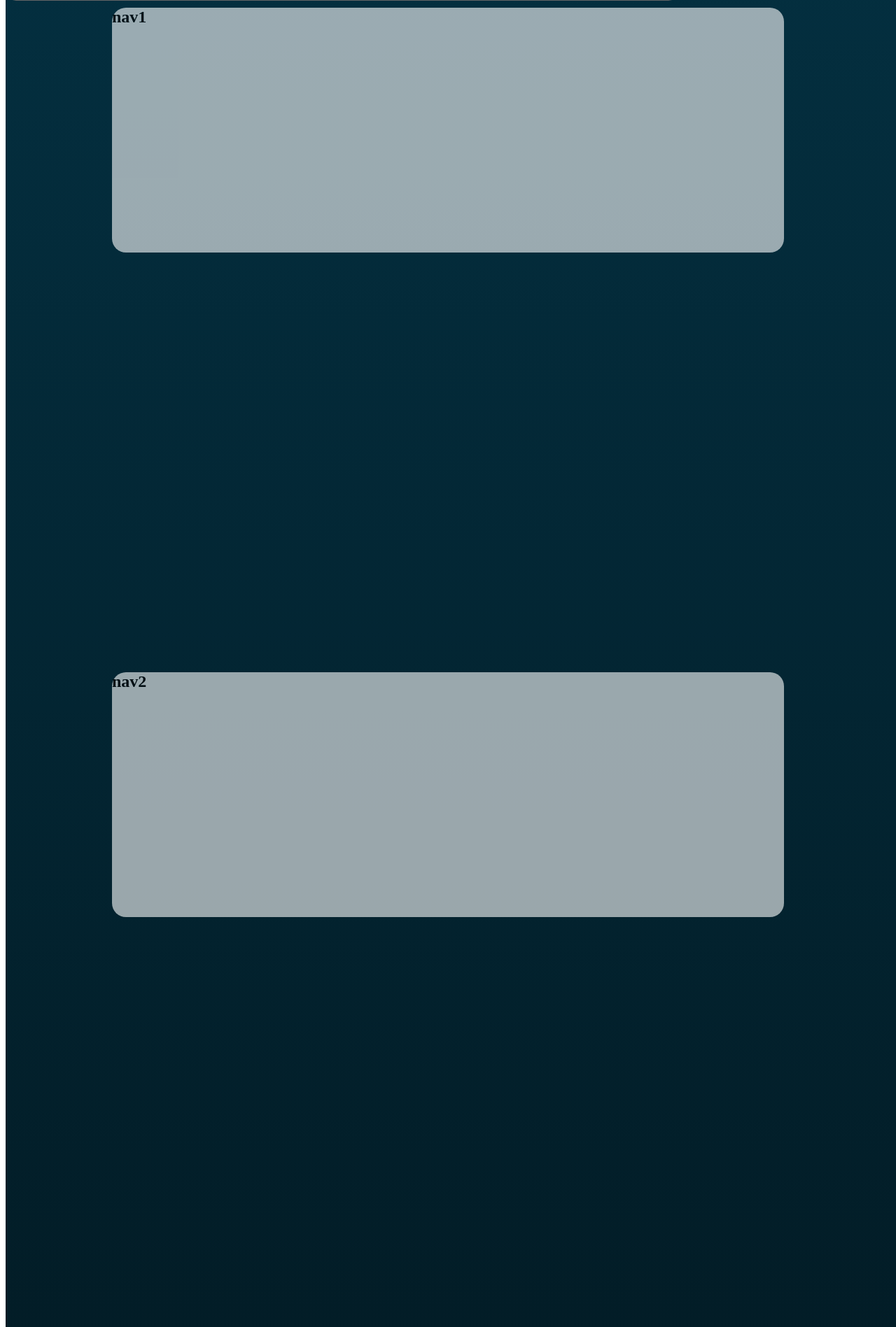
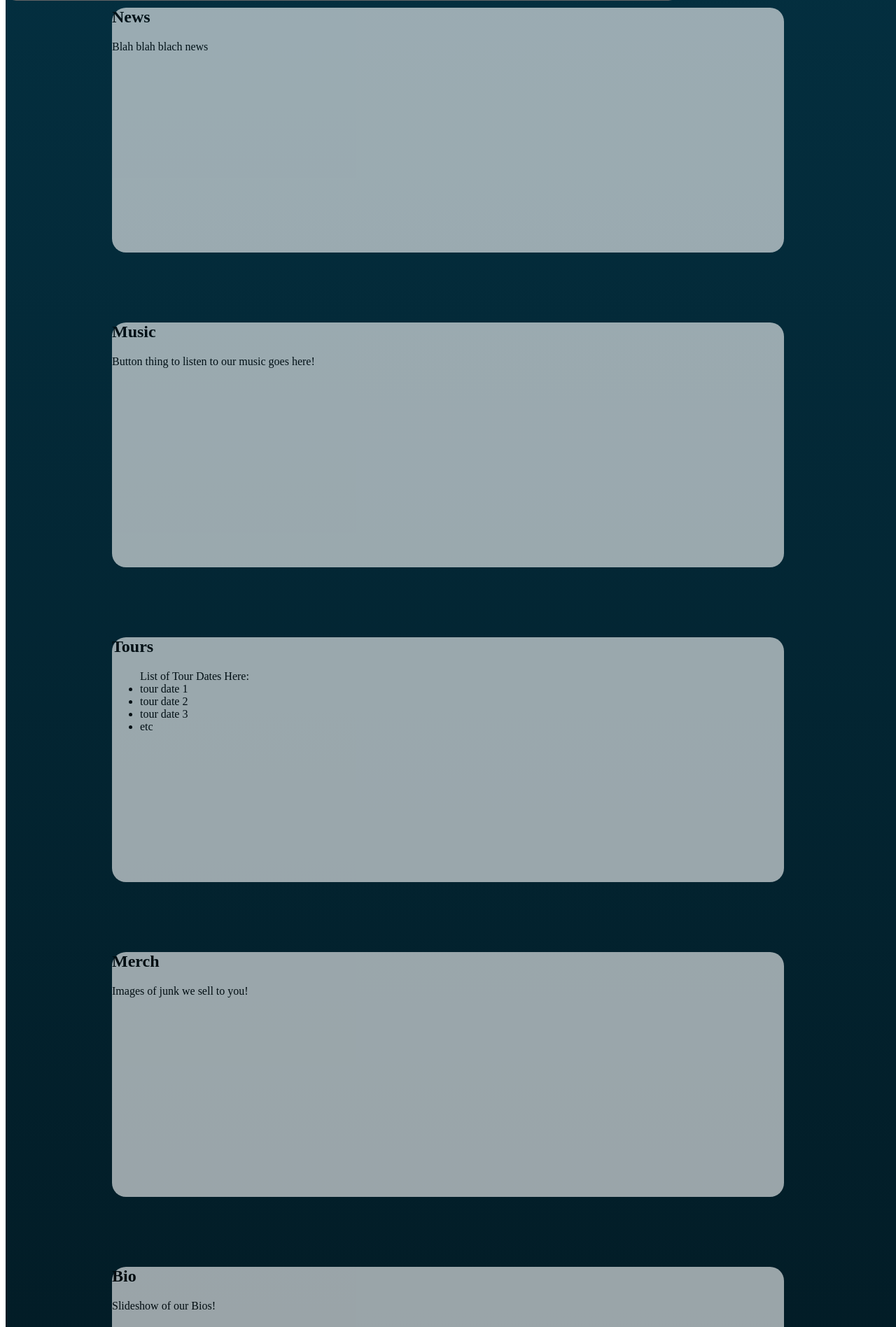
Before and after one commit to lightski/rock_band_site, a PHP site: page / in a window 1280 px wide. Shown: the part 509-2406 px from the top of the page at 70% size. Run offline with PHP 8.4, Linux system fonts and the light colour scheme; some libraries are stand-ins or nearby versions.

Commit message:
changed nav and content areas to reflect our spec from last week. added some bogus content. added some to-dos in the js and css files.

```diff
--- a/index.html
+++ b/index.html
@@ -22,45 +22,55 @@
 </header>
 <nav>
 	<ul>
-		<li onmouseover="porthole_shift('blog')"><a href="#nav1">nav1</a></li>
-		<li onmouseover="porthole_shift('about')"><a href="#nav2">nav2</a></li>
-		<li onmouseover="porthole_shift('members')"><a href="#nav3">nav3</a></li>
-		<li><img id="porthole_front" src="porthole_front.png" height="200px" width="200px" alt="porthole"></li>
-		<li><div id="porthole_back"></div></li>
-		<li onmouseover="porthole_shift('store')"><a href="#nav4">nav4</a></li>
-		<li onmouseover="porthole_shift('music')"><a href="#nav5">nav5</a></li>
-		<li onmouseover="porthole_shift('contact')"><a href="#nav6">nav6</a></li>
+		<li onmouseover="porthole_shift('news')"><a href="#news">News</a></li>
+		<li onmouseover="porthole_shift('music')"><a href="#music">Music</a></li>
+		<li onmouseover="porthole_shift('tours')"><a href="#tours">Tours</a></li>
+		<li><img id="porthole_front" src="porthole_front.png" height="200px" width="200px" alt="porthole"><div id="porthole_back"></div></li>
+		<li onmouseover="porthole_shift('merch')"><a href="#merch">Merch</a></li>
+		<li onmouseover="porthole_shift('bio')"><a href="#bio">Bio</a></li>
+		<li onmouseover="porthole_shift('connect')"><a href="#connect">Connect</a></li>
 	</ul>
 </nav>
 <div id="cont">
-	<div id="nav1">
+	<div id="news">
 		<div id="rect1">
-			<h2>nav1</h2>
+			<h2>News</h2>
+			<p>Blah blah blach news </p>
 		</div>
 	</div>
-	<div id="nav2">
+	<div id="music">
 		<div id="rect2">
-			<h2>nav2</h2>
+			<h2>Music</h2>
+			<p>Button thing to listen to our music goes here!</p>
 		</div>
 	</div>
-	<div id="nav3">
+	<div id="tours">
 		<div id="rect3">
-			<h2>nav3</h2>
+			<h2>Tours</h2>
+			<ul>List of Tour Dates Here:
+				<li>tour date 1</li>
+				<li>tour date 2</li>
+				<li>tour date 3</li>
+				<li>etc</li>
+			</ul>
 		</div>
 	</div>
-	<div id="nav4">
+	<div id="merch">
 		<div id="rect4">
-			<h2>nav4</h2>
+			<h2>Merch</h2>
+			<p>Images of junk we sell to you!</p>
 		</div>
 	</div>
-	<div id="nav5">
+	<div id="bio">
 		<div id="rect5">
-			<h2>nav5</h2>
+			<h2>Bio</h2>
+			<p>Slideshow of our Bios!</p>
 		</div>
 	</div>
-	<div id="nav6">
+	<div id="connect">
 		<div id="rect6">
-			<h2>nav6</h2>
+			<h2>Connect</h2>
+			<p>Social Media!!</p>
 		</div>
 	</div>
 </div><!--closes #cont-->
--- a/red_dawn_scripts.js
+++ b/red_dawn_scripts.js
@@ -1,3 +1,8 @@
+//TO-DO
+// change viewport area of porthole_back to reflect new div size and shape
+// add a "return to top" arrow
+// craft a better mobile experience
+
 //this script primarily changes the porthole image
 
 //last_region and new_region are referenced by two functions
@@ -25,22 +30,22 @@ function porthole_shift(target_region) {
 
 	switch(target_region) {
 		//first, set variable to where the viewport is going
-		case 'blog':
+		case 'news':
 			new_region = x_coordinates[0];
 			break;
-		case 'about':
+		case 'music':
 			new_region = x_coordinates[1];
 			break;
-		case 'members':
+		case 'tours':
 			new_region = x_coordinates[2];
 			break;
 		case 'store':
 			new_region = x_coordinates[3];
 			break;
-		case 'music':
+		case 'merch':
 			new_region = x_coordinates[4];
 			break;
-		case 'contact':
+		case 'connect':
 			new_region = x_coordinates[5];
 			break;
 	}
--- a/stylesheet.css
+++ b/stylesheet.css
@@ -1,6 +1,8 @@
 /*TO-DOs:
  * change link behavior so the nav doesn't cover the content
- *
+ * finalize porthole back/front positioning
+ */
+
 /*page elements alphabetically*/
 a {
 	text-decoration: none;
@@ -24,12 +26,12 @@ nav {
 	border:1px solid #646466;
 	border-radius: 15px;
 }
-ul {
+nav ul {
 	width:100%;
 	text-align:center;
 	display: table;
 }
-li{
+nav li{
 	display:inline;
 	display: table-cell;
 	font-size: 2em;
```
